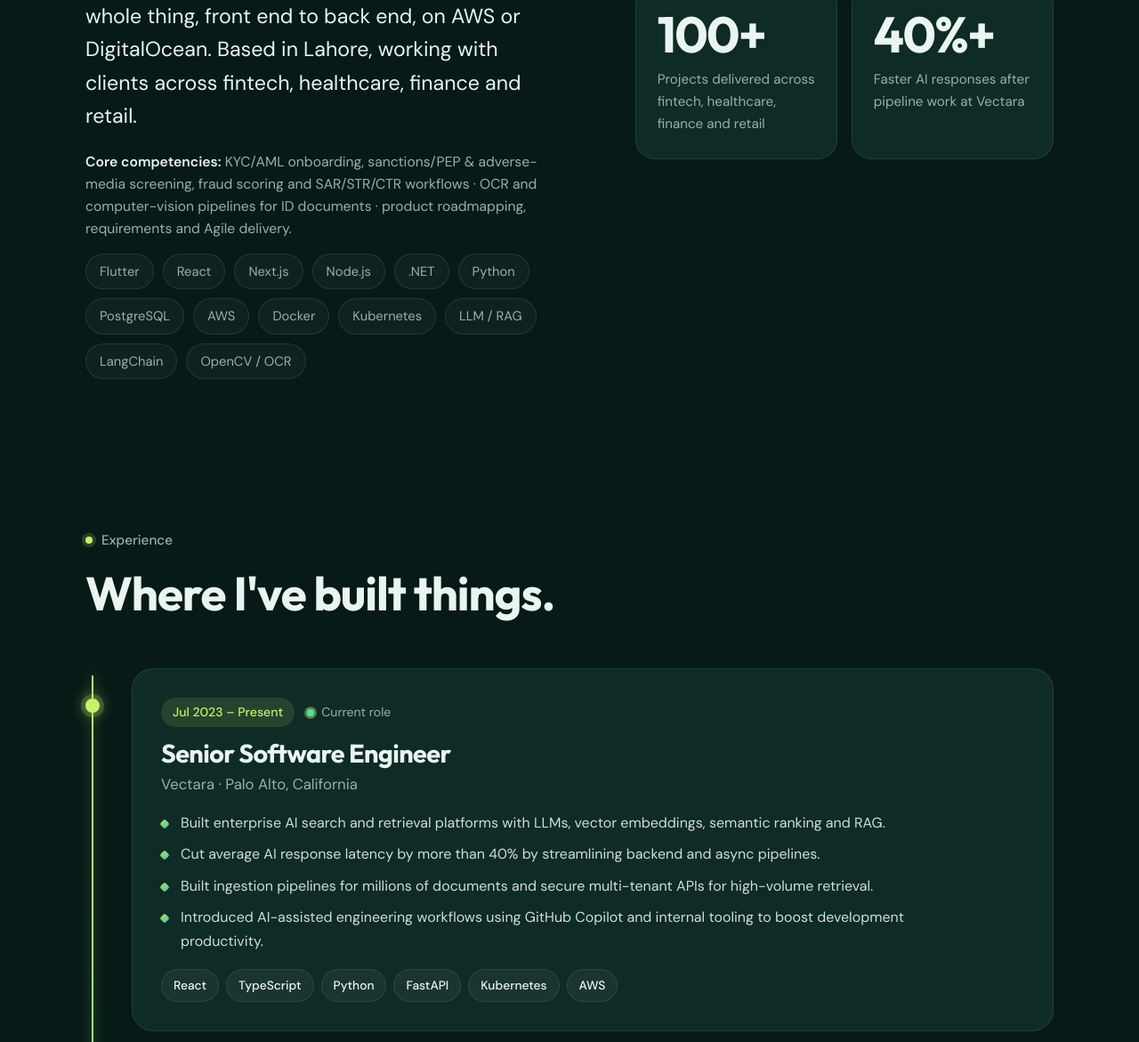
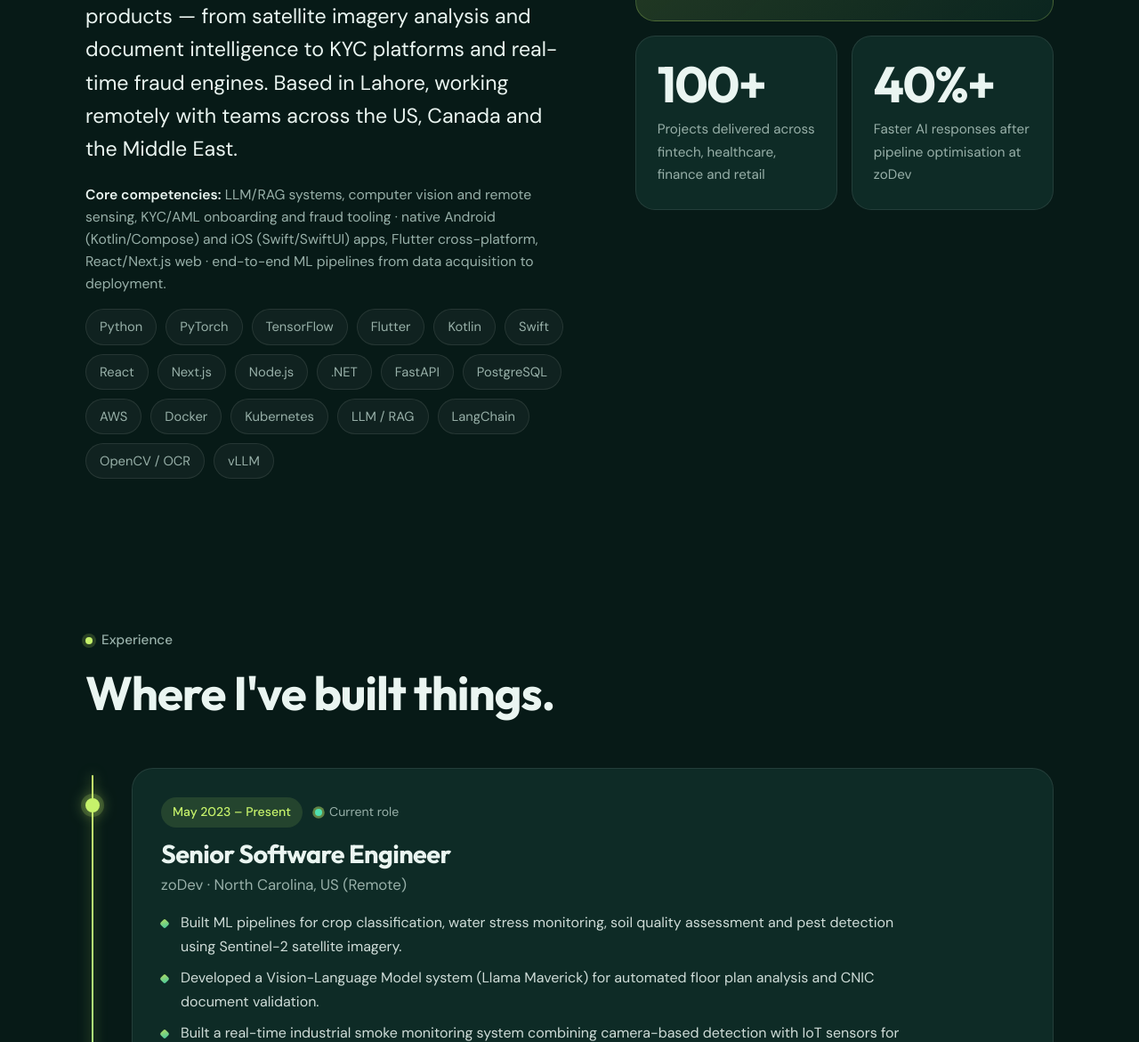
Before and after one commit to TamoorMunawar/portfolio-tamoor, a plain HTML site: page index.html in a window 1280 px wide. Shown: the part 1629-2800 px from the top of the page at 89% size. Drawn offline with Linux system fonts and the light colour scheme.

Commit message:
docs: update portfolio content for latest work
Updates the portfolio's homepage content in index.html with revised bio, work history, skills, and education details to match current professional experience at zoDev.

```diff
--- a/index.html
+++ b/index.html
@@ -393,13 +393,13 @@
       <!-- EDIT: headline. The last line types out the words listed in TYPED_WORDS (bottom of file). -->
       <h1>
         <span class="l grad-text" data-reveal style="--d:.08s">I'm Tamoor,</span>
-        <span class="l" data-reveal style="--d:.16s">senior full-stack engineer</span>
+        <span class="l" data-reveal style="--d:.16s">ML engineer &amp; full-stack developer</span>
         <span class="l" data-reveal style="--d:.24s">building</span>
         <span class="l typed-line" data-reveal style="--d:.3s"><span class="grad-text" id="typed">KYC platforms.</span><i class="caret" aria-hidden="true"></i></span>
       </h1>
 
       <!-- EDIT: one-sentence value proposition -->
-      <p class="lead" data-reveal style="--d:.34s">I design and ship KYC, AML and remittance products, from the first screen to the production API. 100+ projects delivered.</p>
+      <p class="lead" data-reveal style="--d:.34s">I build ML pipelines, AI-powered applications and full-stack products — from computer vision and LLM systems to KYC platforms and mobile apps. 100+ projects delivered.</p>
 
       <div class="actions" data-reveal style="--d:.44s">
         <a class="btn btn-primary magnetic" href="#contact">Start a project</a>
@@ -442,12 +442,12 @@
       <p class="eyebrow" data-reveal>About me</p>
       <h2 class="h2" data-reveal style="--d:.08s">Complicated workflows, made simple to finish.</h2>
       <!-- EDIT: keep this to 2–3 sentences -->
-      <p class="big" data-reveal style="--d:.16s">I'm a senior full-stack engineer with 6+ years of experience and 100+ projects delivered, turning regulated workflows into products people can actually finish, from KYC onboarding and fraud tooling to remittance apps. I design and build the whole thing, front end to back end, on AWS or DigitalOcean. Based in Lahore, working with clients across fintech, healthcare, finance and retail.</p>
+      <p class="big" data-reveal style="--d:.16s">I'm a machine learning engineer and senior full-stack developer with 6+ years of experience delivering AI-powered systems and production applications. At zoDev I build computer vision pipelines, LLM and RAG systems, and mobile/web products — from satellite imagery analysis and document intelligence to KYC platforms and real-time fraud engines. Based in Lahore, working remotely with teams across the US, Canada and the Middle East.</p>
       <!-- EDIT: core competency areas -->
-      <p class="core-line" data-reveal style="--d:.2s"><strong>Core competencies:</strong> KYC/AML onboarding, sanctions/PEP &amp; adverse-media screening, fraud scoring and SAR/STR/CTR workflows · OCR and computer-vision pipelines for ID documents · product roadmapping, requirements and Agile delivery.</p>
+      <p class="core-line" data-reveal style="--d:.2s"><strong>Core competencies:</strong> LLM/RAG systems, computer vision and remote sensing, KYC/AML onboarding and fraud tooling · native Android (Kotlin/Compose) and iOS (Swift/SwiftUI) apps, Flutter cross-platform, React/Next.js web · end-to-end ML pipelines from data acquisition to deployment.</p>
       <!-- EDIT: your main tools -->
       <ul class="chips" data-reveal style="--d:.24s">
-        <li>Flutter</li><li>React</li><li>Next.js</li><li>Node.js</li><li>.NET</li><li>Python</li><li>PostgreSQL</li><li>AWS</li><li>Docker</li><li>Kubernetes</li><li>LLM / RAG</li><li>LangChain</li><li>OpenCV / OCR</li>
+        <li>Python</li><li>PyTorch</li><li>TensorFlow</li><li>Flutter</li><li>Kotlin</li><li>Swift</li><li>React</li><li>Next.js</li><li>Node.js</li><li>.NET</li><li>FastAPI</li><li>PostgreSQL</li><li>AWS</li><li>Docker</li><li>Kubernetes</li><li>LLM / RAG</li><li>LangChain</li><li>OpenCV / OCR</li><li>vLLM</li>
       </ul>
     </div>
 
@@ -455,7 +455,7 @@
     <div class="stats">
       <div class="stat" data-reveal="right"><b><span data-count="6" data-suffix="+">0</span></b><span>Years building production software</span></div>
       <div class="stat" data-reveal="right" style="--d:.1s"><b><span data-count="100" data-suffix="+">0</span></b><span>Projects delivered across fintech, healthcare, finance and retail</span></div>
-      <div class="stat" data-reveal="right" style="--d:.2s"><b><span data-count="40" data-suffix="%+">0</span></b><span>Faster AI responses after pipeline work at Vectara</span></div>
+      <div class="stat" data-reveal="right" style="--d:.2s"><b><span data-count="40" data-suffix="%+">0</span></b><span>Faster AI responses after pipeline optimisation at zoDev</span></div>
     </div>
   </div>
 </section>
@@ -473,16 +473,17 @@
       <article class="tl-item" data-reveal>
         <span class="dot" aria-hidden="true"></span>
         <div class="tl-card spot">
-          <div class="tl-top"><span class="date">Jul 2023 – Present</span><span class="now"><i></i>Current role</span></div>
+          <div class="tl-top"><span class="date">May 2023 – Present</span><span class="now"><i></i>Current role</span></div>
           <h3>Senior Software Engineer</h3>
-          <p class="org">Vectara · Palo Alto, California</p>
+          <p class="org">zoDev · North Carolina, US (Remote)</p>
           <ul class="pts">
-            <li>Built enterprise AI search and retrieval platforms with LLMs, vector embeddings, semantic ranking and RAG.</li>
-            <li>Cut average AI response latency by more than 40% by streamlining backend and async pipelines.</li>
-            <li>Built ingestion pipelines for millions of documents and secure multi-tenant APIs for high-volume retrieval.</li>
-            <li>Introduced AI-assisted engineering workflows using GitHub Copilot and internal tooling to boost development productivity.</li>
+            <li>Built ML pipelines for crop classification, water stress monitoring, soil quality assessment and pest detection using Sentinel-2 satellite imagery.</li>
+            <li>Developed a Vision-Language Model system (Llama Maverick) for automated floor plan analysis and CNIC document validation.</li>
+            <li>Built a real-time industrial smoke monitoring system combining camera-based detection with IoT sensors for regulatory compliance.</li>
+            <li>Contributed to an ANPR system on live camera streams with OCR modules for license plate recognition.</li>
+            <li>Designed enterprise AI search and retrieval platforms with LLMs, vector embeddings, semantic ranking and RAG; cut AI response latency by 40%+.</li>
           </ul>
-          <ul class="tools"><li>React</li><li>TypeScript</li><li>Python</li><li>FastAPI</li><li>Kubernetes</li><li>AWS</li></ul>
+          <ul class="tools"><li>Python</li><li>PyTorch</li><li>React</li><li>TypeScript</li><li>FastAPI</li><li>vLLM</li><li>LangChain</li><li>AWS</li></ul>
         </div>
       </article>
 
@@ -519,7 +520,7 @@
         <div class="tl-card spot">
           <div class="tl-top"><span class="date">2015 – 2019</span></div>
           <h3>Bachelor of Computer Science</h3>
-          <p class="org">Superior University, Gold Campus · Ranked in the top 10% of the class</p>
+          <p class="org">Superior University, Gold Campus · Lahore, Pakistan · CGPA: 3.00</p>
         </div>
       </article>
     </div>
```
